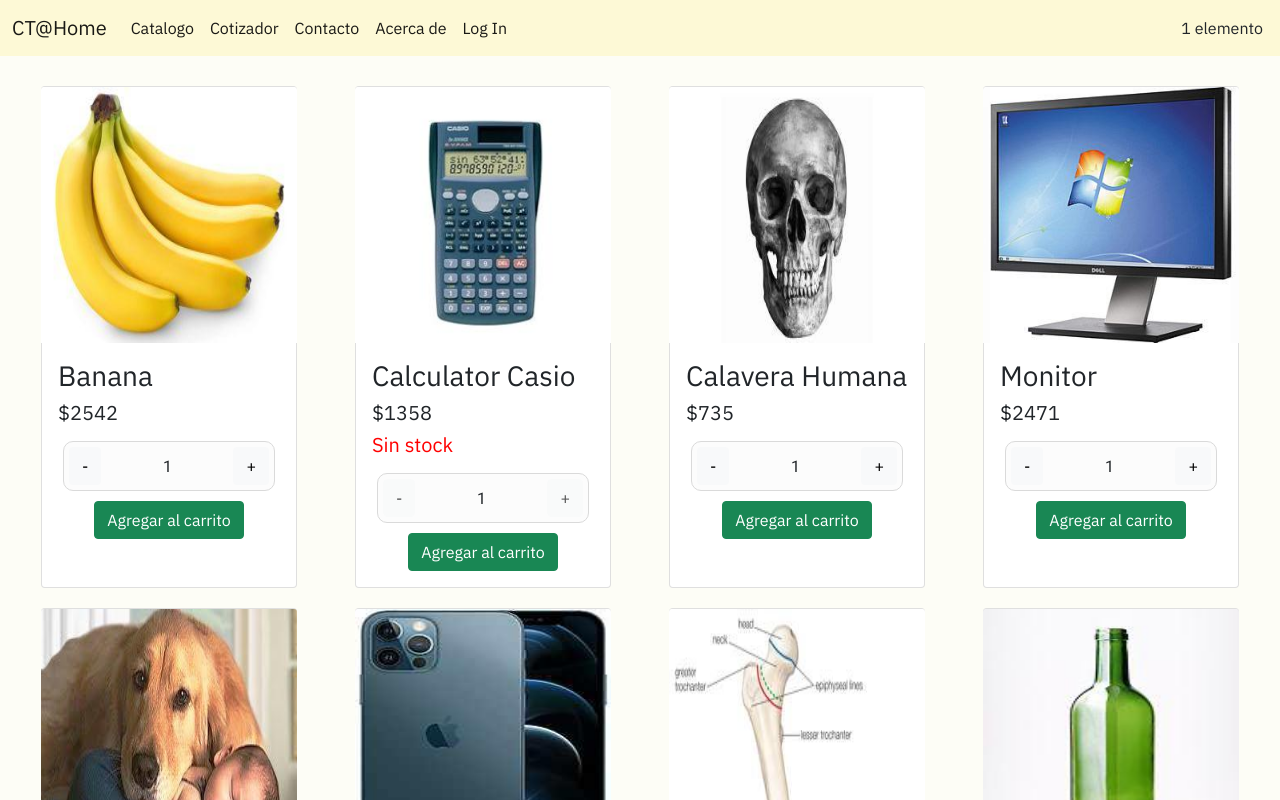
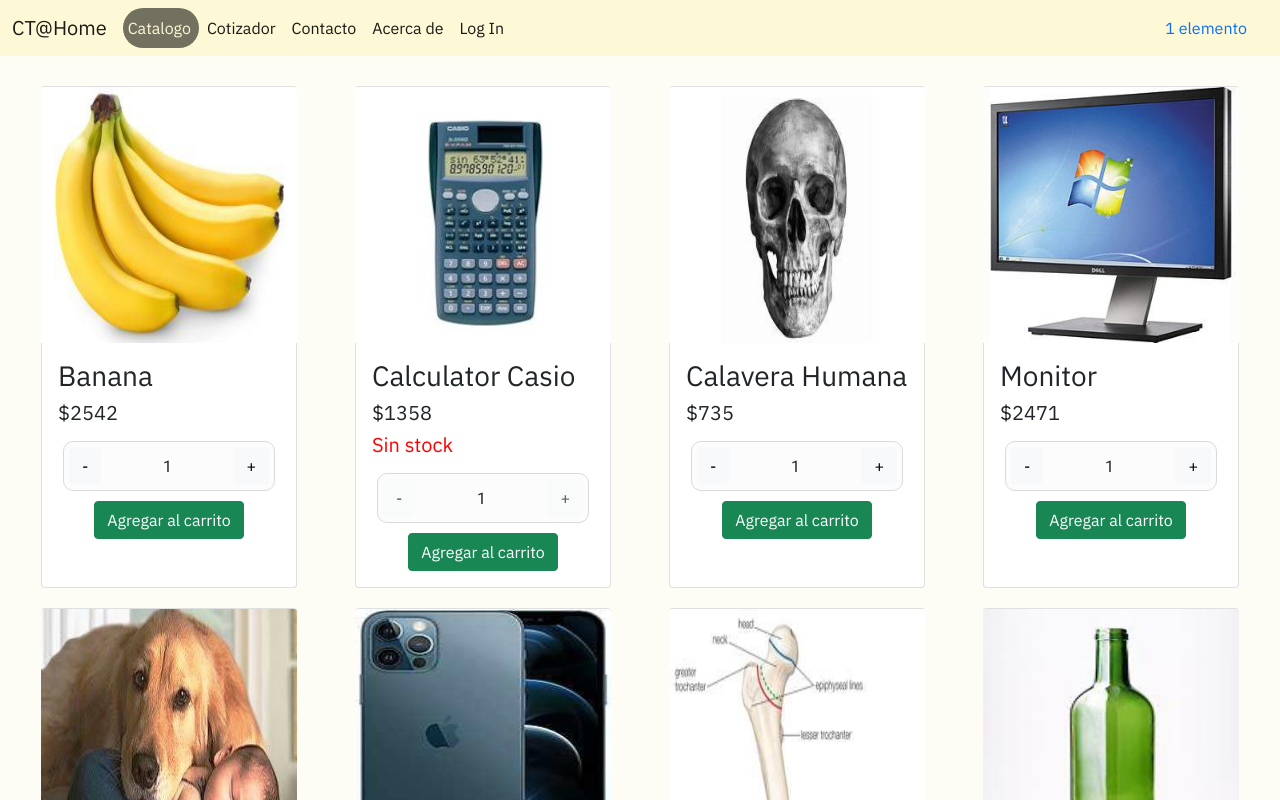
Before and after one commit to DMLON/e_commerce_3d, a React (Create React App) app: page / in a window 1280 px wide. Shown: the top 800 px of the page. Built offline with nearby package versions, Linux system fonts and the light colour scheme; some icons are missing.

Commit message:
Agregado navlink en vez de link para active class

```diff
--- a/src/App.js
+++ b/src/App.js
@@ -3,7 +3,11 @@
 import './App.sass';
 import ItemListContainer from "./components/itemListContainer"
 import ItemDetailContainer from "./components/itemDetailContainer";
-
+import About from "./routes/about"
+import Login from "./routes/login"
+import Contacto from "./routes/contacto"
+import Cotizador from "./routes/cotizador"
+import Cart from "./routes/cart"
 
 
 
@@ -14,11 +18,25 @@
     <BrowserRouter>
         <NavBar/>
         <Switch>
-            <Route path="/cart"/>
-            <Route path="/item/:itemId">
+            <Route exact path="/about">
+                <About/>
+            </Route>
+            <Route exact path="/contact">
+                <Contacto/>
+            </Route>
+            <Route exact path="/cotization">
+                <Cotizador/>
+            </Route>
+            <Route exact path="/login">
+                <Login/>
+            </Route>
+            <Route exact path="/cart">
+                <Cart/>
+            </Route>
+            <Route exact path="/item/:itemId">
                 <ItemDetailContainer/>
             </Route>
-            <Route exact path="/">
+            <Route path="/">
                 <ItemListContainer/>
             </Route>
         </Switch>
--- a/src/components/navbar.js
+++ b/src/components/navbar.js
@@ -2,8 +2,14 @@
 import "./navbar.sass";
 import CartWidget from "./cartWidget";
 import SearchBar from "./searchBar";
+import { Link, NavLink } from "react-router-dom";
 
-const categories = ["Catalogo", "Cotizador", "Contacto", "Acerca de", "Log In"];
+const categories = [
+    {name:"Catalogo",link:"/"},
+    {name:"Cotizador",link:"/cotization"}, ,
+    {name:"Contacto",link:"/contact"},
+    {name:"Acerca de",link:"/about"}, ,
+    {name:"Log In",link:"/login"}, ];
 
 function NavBarToggler(props) {
     return (
@@ -26,10 +32,10 @@
 class NavBar extends React.Component {
     renderCategory(category) {
         return (
-            <li key={category} className={"nav-item"}>
-                <a className={"nav-link active"} aria-current={"page"}>
-                    {category}
-                </a>
+            <li key={category.name} className={"nav-item"}>
+                <NavLink exact activeClassName="selected-link" className={"nav-link active"} to={category.link} aria-current={"page"}>
+                    {category.name}
+                </NavLink>
             </li>
         );
     }
@@ -37,13 +43,16 @@
         return (
             <nav className={"navbar navbar-expand-lg navbar-light bg-soft-yellow"}>
                 <div className={"container-fluid"}>
-                    <a className={"navbar-brand"}>CT@Home</a>
+                    <Link to="/" className={"navbar-brand"}>CT@Home</Link>
                     <NavBarToggler target={"navbarToggler"}/>
                     <div className={"collapse navbar-collapse"} id={"navbarToggler"}>
                         <ul className={"navbar-nav me-auto mb-2 mb-lg-0"}>
                             {categories.map((category) => this.renderCategory(category))}
                         </ul>
-                        <CartWidget />
+                        <NavLink className="nav-link" exact activeClassName="selected-link" to="/cart">
+                            <CartWidget />
+                        </NavLink>
+
                     </div>
                     {/* https://codepen.io/thalesmelo/pen/LRYwQo */}
                 </div>
--- a/src/components/navbar.sass
+++ b/src/components/navbar.sass
@@ -4,3 +4,9 @@
 
 .navSearch
     order: 1
+
+.selected-link
+    padding-left: 5px !important
+    color: #fdf9d6 !important
+    background-color: #72705f
+    border-radius: 99px
--- /dev/null
+++ b/src/routes/cart.js
@@ -0,0 +1,11 @@
+import React from 'react'
+
+const Cart = () => {
+    return (
+        <div>
+
+        </div>
+    )
+}
+
+export default Cart
```
